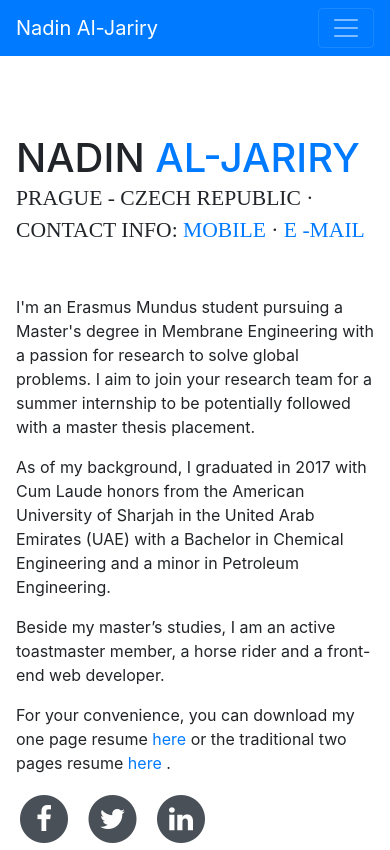
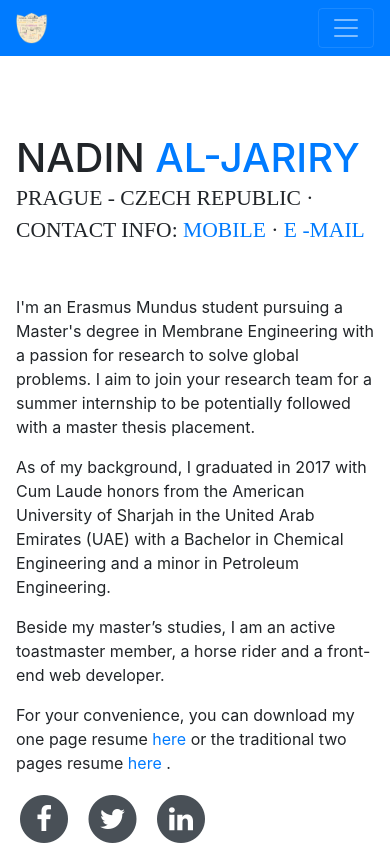
Before and after one commit to NadinAljariry/NadinAljariry.github.io, a website with bundled scripts: page index.html in a window 390 px wide. Shown: the top 850 px of the page. Built offline with nearby package versions, Linux system fonts and the light colour scheme; a web font is replaced by a local one.

Commit message:
Menu Title: Name to logo

```diff
--- a/css/skillsbox.css
+++ b/css/skillsbox.css
@@ -1,4 +1,10 @@
-
+.logo-block {
+    display: contents;
+}
+.logo-fluid {
+    max-width: 9%;
+    height: auto;
+}
 .skillbar {
   position:relative;
   display:block;
--- a/index.html
+++ b/index.html
@@ -31,8 +31,11 @@
   <body id="page-top">
 
     <nav class="navbar navbar-expand-lg navbar-dark bg-primary fixed-top" id="sideNav">
+
+      <span class="logo-block d-lg-none"> <img class="logo-fluid" src="img/logo.png" alt=""> </span>
+
       <a class="navbar-brand js-scroll-trigger" href="#page-top">
-        <span class="d-block d-lg-none">Nadin Al-Jariry</span>
+
         <span class="d-none d-lg-block">
           <img class="img-fluid img-profile rounded-circle mx-auto mb-2" src="https://user-images.githubusercontent.com/41005077/43002823-d9fb2656-8c32-11e8-9fd5-f659e0991ff8.jpg" alt="">
         </span>
```
Also changed, not shown: img/logo.png (added).
